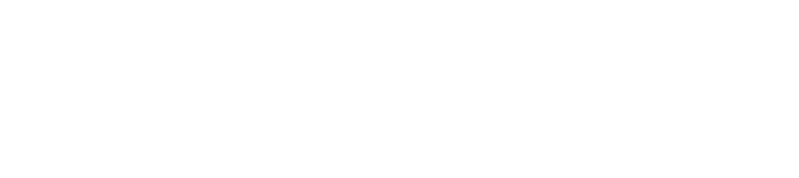
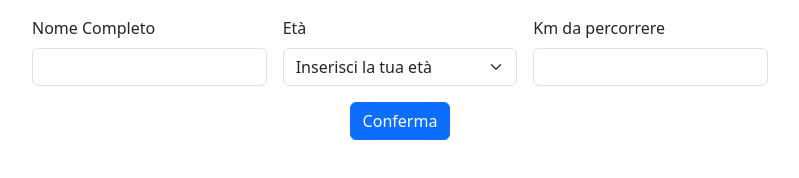
Before and after one commit to giuseppemele94/js-biglietto-treno-form, a plain HTML site: page index.html in a window 1280 px wide. Shown: the whole page, without its empty margins (50-849 px from the left). Drawn offline with nearby package versions, Linux system fonts and the light colour scheme.

Commit message:
feat : struttura base + prova di stampa in pagina degli elementi del form

```diff
--- a/index.html
+++ b/index.html
@@ -7,12 +7,75 @@
     <link rel='stylesheet' href='https://cdnjs.cloudflare.com/ajax/libs/bootstrap/5.3.2/css/bootstrap.min.css'
         integrity='sha512-b2QcS5SsA8tZodcDtGRELiGv5SaKSk1vDHDaQRda0htPYWZ6046lr3kJ5bAAQdpV2mmA/4v0wQF9MyU6/pDIAg=='
         crossorigin='anonymous' />
-    <title>Document</title>
+    <title>BigliettoTreno</title>
 </head>
 
 <body>
 
+    <div class="container mt-3">
+        <div class="row">
+            <div class="col-8">
+                <form action="">
+                    <div class="row g-3 ">
 
+                        <div class="col">
+                            <label for="name-field" class="form-label">Nome Completo</label>
+                            <input class="form-control" type="text" id="name-field" />
+                        </div>
+
+                        <div class="col">
+                            <label for="age-field" class="form-label">Età</label>
+                            <select id="age-field" class="form-select" required>
+                                <option value="">
+                                    <Titolo>Inserisci la tua età
+                                </option>
+                                <option value="maggiorenne">Maggiorenne</option>
+                                <option value="minorenne">Minorenne</option>
+                                <option value="over65">Over 65</option>
+                            </select>
+                        </div>
+
+                        <div class="col">
+                            <label for="km-field" class="form-label">Km da percorrere</label>
+                            <input class="form-control" type="number" id="km-field" step="any" required />
+                        </div>
+
+                        <div class="col-12 text-center">
+                            <button id="button" class="btn btn-primary ">Conferma</button>
+                        </div>
+
+                    </div>
+                </form>
+            </div>
+
+            <div id="output" class="mt-4 fs-5"></div>
+
+
+            <!-- <div class="col-md-4">
+                <div class="card h-100">
+                    <div class="card-header" id="company">Company</div>
+                    <div class="card-body">
+                        <div class="row ">
+                            <div class="col-8">
+                                <blockquote class="blockquote mb-0">
+                                    <p><span id="title">Mr.</span><span id="name">Full Name</span></p>
+                                    <footer class="blockquote-footer"><cite id="role">Role</cite>
+                                    </footer>
+                                </blockquote>
+                                <ul class="list-unstyled">
+                                    <li><i class="bi bi-telephone-fill"></i> <span id="phone">0000000000000</span></li>
+                                    <li><i class="bi bi-envelope-at"></i> <span id="email">mail@example.it</span></li>
+                                </ul>
+                            </div>
+                            <div class="col-4">
+                                <img id="company-pic" class="img-fluid" src="" alt="company name">
+                            </div>
+                        </div>
+                    </div>
+                </div>
+            </div> -->
+        </div>
+    </div>
     <script src="script.js"></script>
 </body>
 
--- a/script.js
+++ b/script.js
@@ -0,0 +1,31 @@
+// Parte di preparazione
+
+
+//selezioniamo tutti i campi(select/input )
+const nameField = document.getElementById("name-field");
+const ageField = document.getElementById("age-field");
+const distanceField = document.getElementById("km-field");
+const output = document.getElementById("output");
+//seleziono il form di riferimento
+const form = document.querySelector('form');
+
+
+//gestione dell'invio del form
+form.addEventListener("submit", (e) =>{
+
+    //blocco il comportamento di base del form
+    e.preventDefault();
+
+
+    //prova di stampa in console log per vedere se aggancia i valori
+    console.log(nameField.value,ageField.value,distanceField.value);
+
+
+    //prova di stampa in pagina
+   const nameValue = nameField.value;
+   const ageValue = ageField.value;
+   const distanceValue = distanceField.value;
+
+   output.innerHTML += `${nameValue} ${ageValue} ${distanceValue}`;
+
+} );
```
